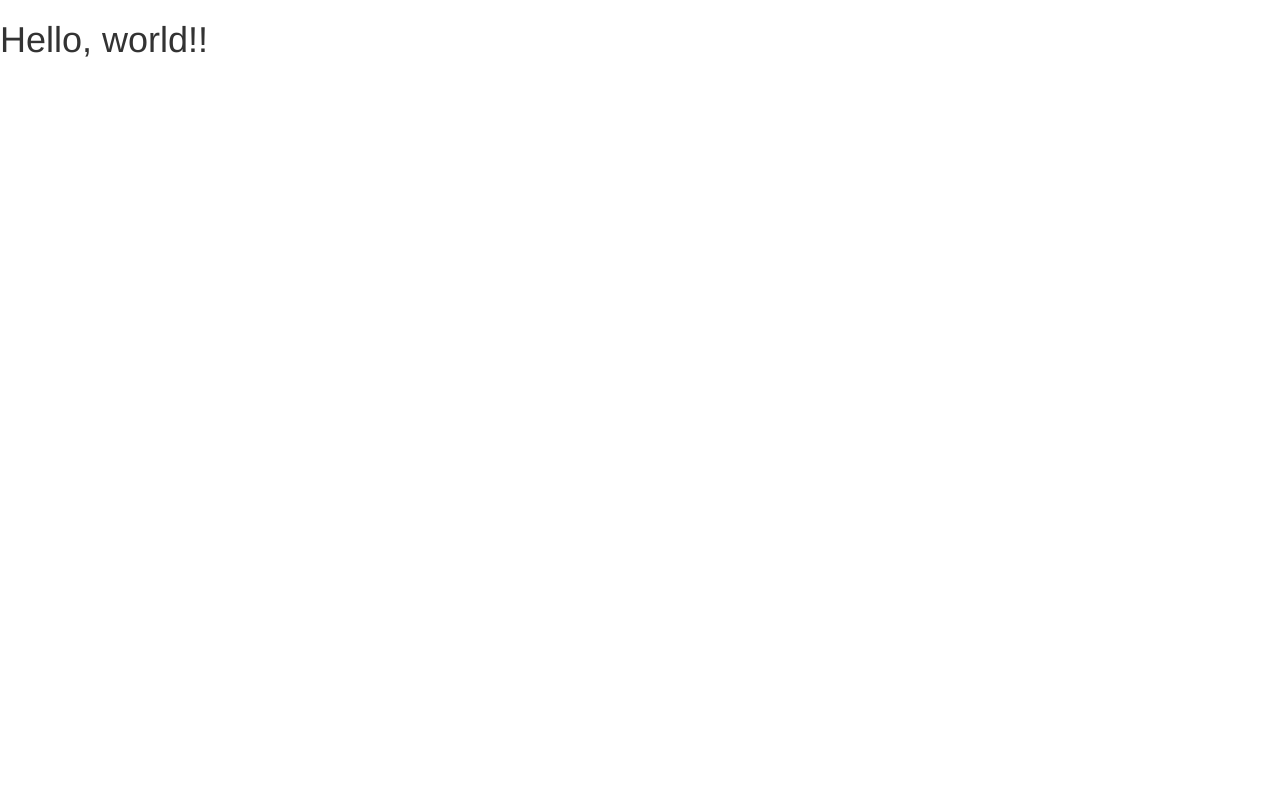
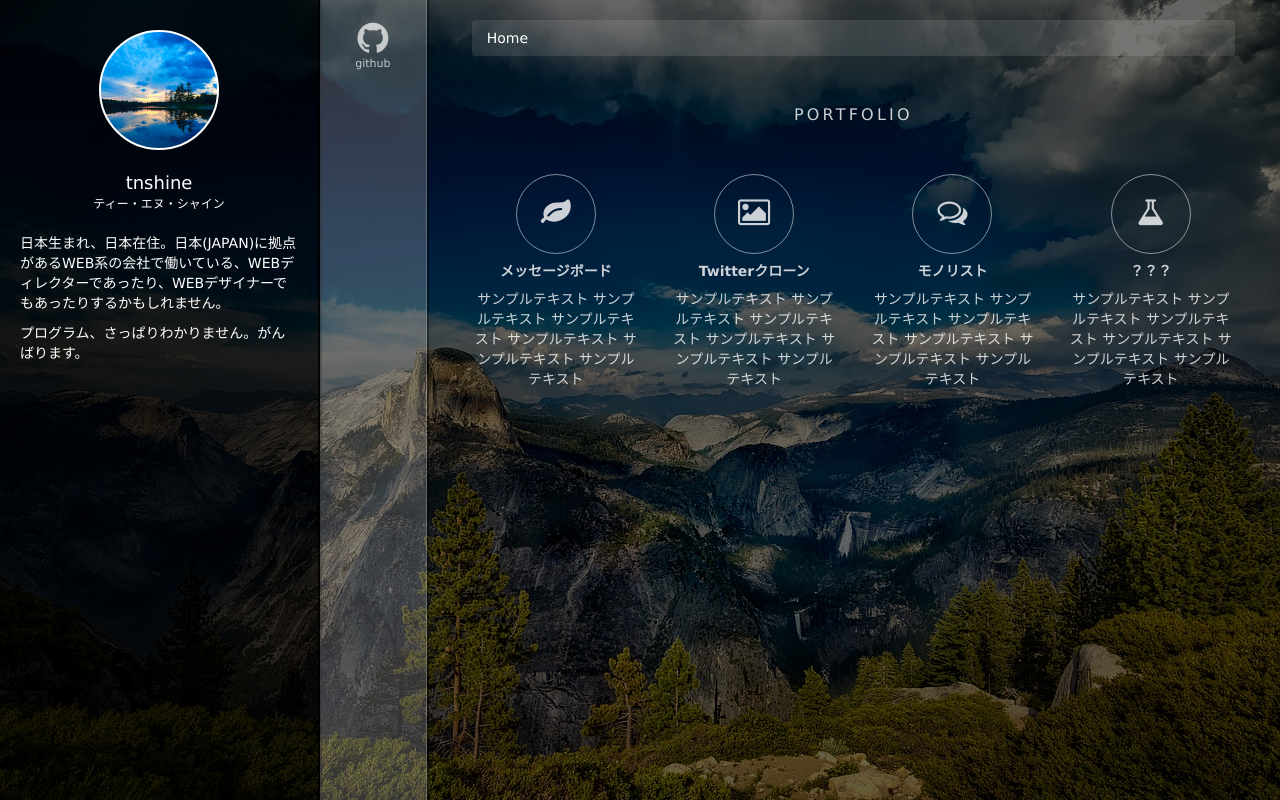
Before and after one commit to tnshine/tnshine.github.io, a plain HTML site: page index.html in a window 1280 px wide. Drawn offline with nearby package versions, Linux system fonts and the light colour scheme.

Commit message:
my portfolio

```diff
--- a/index.html
+++ b/index.html
@@ -4,15 +4,84 @@
 <meta charset="utf-8">
 <meta http-equiv="X-UA-Compatible" content="IE=edge">
 <meta name="viewport" content="width=device-width, initial-scale=1">
-    <title>Bootstrap Sample</title>
+<title>tnshineのポートフォリオ</title>
+<meta name="description" content="tnshineが作成した何かを公開するためのポートフォリオページです。" />
 <!-- BootstrapのCSS読み込み -->
 <link rel="stylesheet" href="//maxcdn.bootstrapcdn.com/bootstrap/3.3.5/css/bootstrap.min.css">
+<link rel="stylesheet" href="//maxcdn.bootstrapcdn.com/font-awesome/4.4.0/css/font-awesome.min.css" />
+<link rel="stylesheet" href="style.css">
 <!-- jQuery読み込み -->
 <script src="//ajax.googleapis.com/ajax/libs/jquery/1.11.3/jquery.min.js"></script>
 <!-- BootstrapのJS読み込み -->
 <script src="//maxcdn.bootstrapcdn.com/bootstrap/3.3.5/js/bootstrap.min.js"></script>
 </head>
 <body>
-    <h1>Hello, world!!</h1>
+<div class="indexWrapper">
+
+<div class="container-fluid">
+	<div class="row">
+
+		<div class="col-md-3">
+			<div class="vh100 vh100--side">
+				<div class="userCard">
+					<div class="userCard__photo" style="background-image: url(img/lake-918925_1920.jpg);"></div>
+					<div class="userCard__name">tnshine<span>ティー・エヌ・シャイン</span></div>
+					<div class="userCard__about">
+						<p>日本生まれ、日本在住。日本(JAPAN)に拠点があるWEB系の会社で働いている、WEBディレクターであったり、WEBデザイナーでもあったりするかもしれません。</p>
+						<p>プログラム、さっぱりわかりません。がんばります。</p>
+					</div>
+				</div>
+			</div>
+		</div><!--col-->
+
+		<div class="col-md-1">
+			<div class="vh100 vh100--side2">
+				<div class="iconLinks">
+					<a href="https://github.com/tnshine" target="_blank"><i class="fa fa-github" aria-hidden="true"></i><span>github</span></a>
+				</div>
+			</div>
+		</div><!--col-->
+
+		<div class="col-md-8">
+			<div class="mainContents">
+
+				<ol class="breadcrumb">
+				  <li class="active">Home</li>
+				</ol>
+
+				<div class="topIntro">
+					<h2 class="topIntro__title topIntro__title--lv2">Portfolio</h2>
+				</div><!--topIntro-->
+
+				<div class="row text-center">
+					<div class="col-md-3 itemCard">
+						<div class="itemCard__photo"><span><i class="fa fa-leaf" aria-hidden="true"></i></span></div>
+						<h4 class="itemCard__title">メッセージボード</h4>
+						<p class="itemCard__text">サンプルテキスト サンプルテキスト サンプルテキスト サンプルテキスト サンプルテキスト サンプルテキスト</p>
+					</div>
+					<div class="col-md-3 itemCard">
+						<div class="itemCard__photo"><span><i class="fa fa-picture-o" aria-hidden="true"></i></span></div>
+						<h4 class="itemCard__title">Twitterクローン</h4>
+						<p>サンプルテキスト サンプルテキスト サンプルテキスト サンプルテキスト サンプルテキスト サンプルテキスト</p>
+					</div>
+					<div class="col-md-3 itemCard">
+						<div class="itemCard__photo"><span><i class="fa fa-comments-o" aria-hidden="true"></i></span></div>
+						<h4 class="itemCard__title">モノリスト</h4>
+						<p class="itemCard__text">サンプルテキスト サンプルテキスト サンプルテキスト サンプルテキスト サンプルテキスト サンプルテキスト</p>
+					</div>
+					<div class="col-md-3 itemCard">
+						<div class="itemCard__photo"><span><i class="fa fa-flask" aria-hidden="true"></i></span></div>
+						<h4 class="itemCard__title">？？？</h4>
+						<p class="itemCard__text">サンプルテキスト サンプルテキスト サンプルテキスト サンプルテキスト サンプルテキスト サンプルテキスト</p>
+					</div>
+				</div>
+
+			</div><!--mainContents-->
+		</div><!--col-->
+
+	</div><!--row-->
+</div><!--container-fluid-->
+
+</div><!--indexWrapper-->
 </body>
 </html>
--- /dev/null
+++ b/style.css
@@ -0,0 +1,224 @@
+@charset "utf-8";
+
+/*--------------------------------------------------------------【サンプルコメント】*/
+/* サンプルコメント（example）
+----------------------------------------------- */
+
+body	{
+	font-size: 14px;
+	font-family: Verdana, Roboto, "Droid Sans", "游ゴシック", YuGothic, "メイリオ", Meiryo, "ヒラギノ角ゴ ProN W3", "Hiragino Kaku Gothic ProN", "ＭＳ Ｐゴシック", sans-serif;
+	color: rgba(255,255,255,0.8);
+	background-image: url(img/yosemite-1590012_1280.jpg);
+	background-position: top center;
+	background-repeat: no-repeat;
+	background-size: cover;
+}
+
+/*--------------------------------------------------------------【レイアウト】*/
+
+.indexWrapper {
+	width: 100%;
+	background: rgba(0,0,0,0.6);
+}
+
+.mainContents {
+	padding: 20px 30px;
+	min-height: 100vh;
+}
+
+.vh100 {
+	margin: 0 -15px;
+	padding-bottom: 2000px;
+	margin-bottom: -2000px;
+	min-height: 100vh;
+}
+
+.vh100--side {
+	background: rgba(0,0,0,0.6);
+	border-right: 2px solid rgba(0,0,0,0.8);
+	box-shadow: 2px 0 rgba(0,0,0,0.4);
+}
+
+.vh100--side2 {
+	background: rgba(255,255,255,0.2);
+	border-right: 1px solid rgba(255,255,255,0.2);
+	box-shadow: 2px 0 rgba(0,0,0,0.4);
+}
+
+/*--------------------------------------------------------------【モジュール】*/
+
+/* Bootstrapの調整用差分
+----------------------------------------------- */
+
+.row {
+	overflow: hidden;
+}
+
+.label-ghost {
+	border: 1px solid rgba(255,255,255,0.7);
+}
+
+.breadcrumb {
+	background: rgba(255,255,255,0.1);
+}
+
+.breadcrumb > li > a {
+	color: rgba(255,255,255,0.6);
+}
+
+.breadcrumb > .active {
+	color: #FFF;
+}
+
+/* ユーザーカード
+----------------------------------------------- */
+
+.userCard {
+	padding: 30px 0;
+}
+
+.userCard__photo {
+	margin: 0 auto 20px;
+	height: 120px;
+	width: 120px;
+	border: 2px solid rgba(255,255,255,1);
+	border-radius: 50%;
+	background-position: top center;
+	background-repeat: no-repeat;
+	background-size: cover;
+}
+
+.userCard__name {
+	color: #FFF;
+	font-size: 18px;
+	text-align: center;
+	margin: 0 0 20px;
+}
+
+.userCard__name span {
+	display: block;
+	font-size: 12px;
+}
+
+.userCard__about {
+	color: #FFF;
+	padding: 0 20px;
+}
+
+/* アイコン付きリンク
+----------------------------------------------- */
+.iconLinks {
+	text-align: center;
+}
+
+.iconLinks span {
+	display: block;
+	font-size: 11px;
+}
+
+.iconLinks a {
+	display: block;
+	padding: 20px 0;
+	color: #FFF;
+	opacity: 0.7;
+	transition: .2s;
+}
+
+.iconLinks a:hover {
+	opacity: 1;
+	text-decoration: none;
+}
+
+.iconLinks a .fa {
+	font-size: 36px;
+}
+
+/* イントロ
+----------------------------------------------- */
+
+.topIntro {
+	margin: 40px 0;
+}
+
+.topIntro__title {
+	text-align: center;
+	font-size: 16px;
+	margin: 20px 0;
+	padding: 10px 0;
+}
+
+.topIntro__title--lv2 {
+	text-transform: uppercase;
+	letter-spacing: 0.2em;
+}
+
+/* カード
+----------------------------------------------- */
+
+.itemCard {
+	margin: 0 0 30px;
+	padding-bottom: 10px;
+}
+
+.itemCard__photo {}
+
+.itemCard__photo span {
+	display: inline-block;
+	height: 80px;
+	width: 80px;
+	border-radius: 50%;
+	border: 1px solid rgba(255,255,255,0.5);
+	line-height: 80px;
+}
+
+.itemCard__photo .fa {
+	font-size: 30px;
+	position: relative;
+	top: 3px;
+}
+
+.itemCard__title {
+	font-size: 14px;
+	font-weight: bold;
+}
+
+
+/*--------------------------------------------------------------【レスポンシブ対応】*/
+
+@media only screen and (max-width:992px) {
+
+	.vh100 {
+		padding-bottom: 0;
+		margin-bottom: 0;
+		min-height: 100%;
+	}
+
+	.mainContents {
+		padding: 20px 0;
+	}
+
+	.itemCard {
+		border-bottom: 1px dashed rgba(255,255,255,0.5);
+	}
+
+}
+
+@media only screen and (max-width:960px) {}
+
+/* iPad縦(portrait) */
+@media only screen and (max-width:768px) {}
+
+/* smartphone横(landscape) */
+@media only screen and (max-width:640px) {}
+
+/* iPhone横(landscape) */
+@media only screen and (max-width:480px) {}
+
+/* smartphone縦(portrait) */
+@media only screen and (max-width:360px) {}
+
+/* iPhone縦(portrait) */
+@media only screen and (max-width:320px) {}
+
+/* viewportの仕様上、指定可能な最小幅 */
+@media only screen and (max-width:200px) {}
```
Also changed, not shown: img/lake-918925_1920.jpg (added), img/yosemite-1590012_1280.jpg (added). Lines whose indentation alone changed are shown as unchanged.
